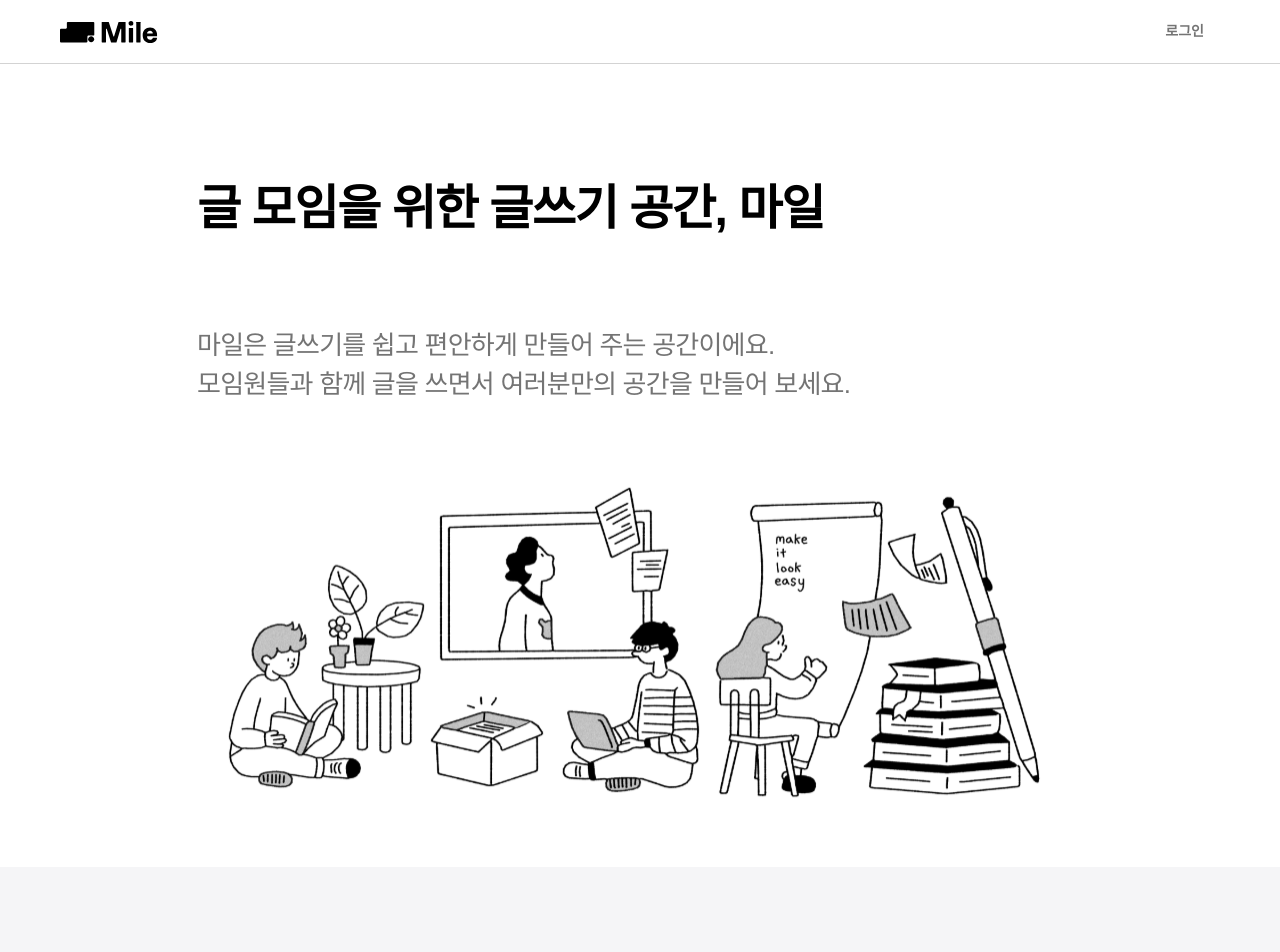
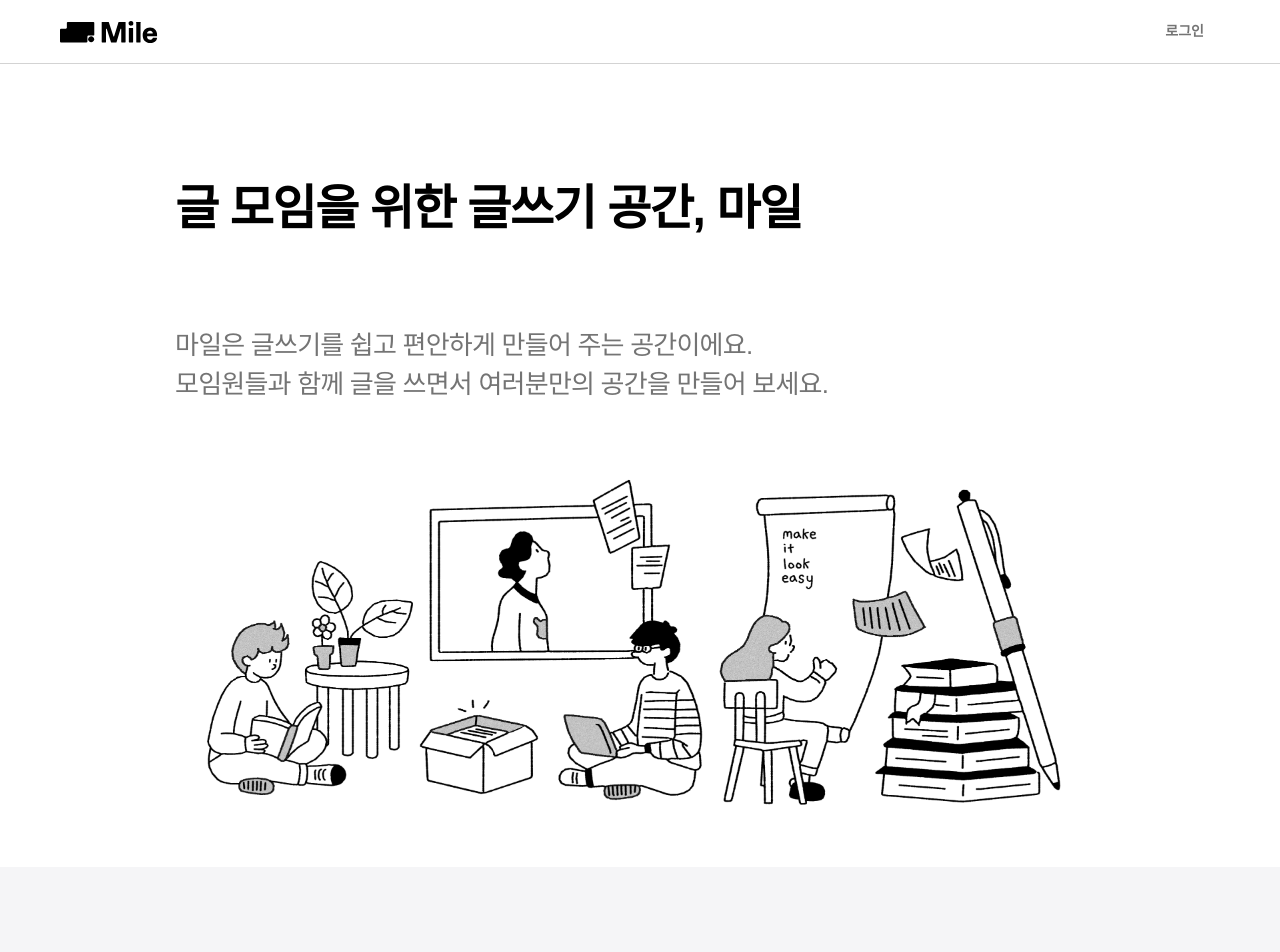
Before and after one commit to Mile-Writings/Mile-Client, a React (Vite) app: page / in a window 1280 px wide. Shown: the top 952 px of the page. Built offline with nearby package versions, Linux system fonts and the light colour scheme; no server answers; a web font is replaced by a local one; what emotion-reset would draw is missing.

Commit message:
refactor: 메인 온보딩 이미지 형식 변경

```diff
--- a/src/pages/main/components/OnBoarding.tsx
+++ b/src/pages/main/components/OnBoarding.tsx
@@ -1,8 +1,6 @@
 import styled from '@emotion/styled';
-
-import { MainOnBoardingIc } from '../../../assets/svgs';
 import Spacing from '../../../components/commons/Spacing';
-
+import mainOnBoradingImg from '/src/assets/images/mainOnBoarding.png';
 const OnBoarding = () => {
   return (
     <OnBoardingWrapper>
@@ -17,7 +15,8 @@ const OnBoarding = () => {
           </SubText>
         </TextLayout>
         <Spacing marginBottom="3.2" />
-        <MainOnBoardingIcon />
+
+        <MainOnboardingImg src={mainOnBoradingImg} alt="메인 온보딩 이미지" />
       </OnBoardingIcWithTextLayout>
     </OnBoardingWrapper>
   );
@@ -60,6 +59,7 @@ const SubText = styled.p`
   ${({ theme }) => theme.fonts.subtitle7};
 `;
 
-const MainOnBoardingIcon = styled(MainOnBoardingIc)`
-  padding: 0 2.2rem;
+const MainOnboardingImg = styled.img`
+  width: 93rem;
+  height: 35.7rem;
 `;
```
